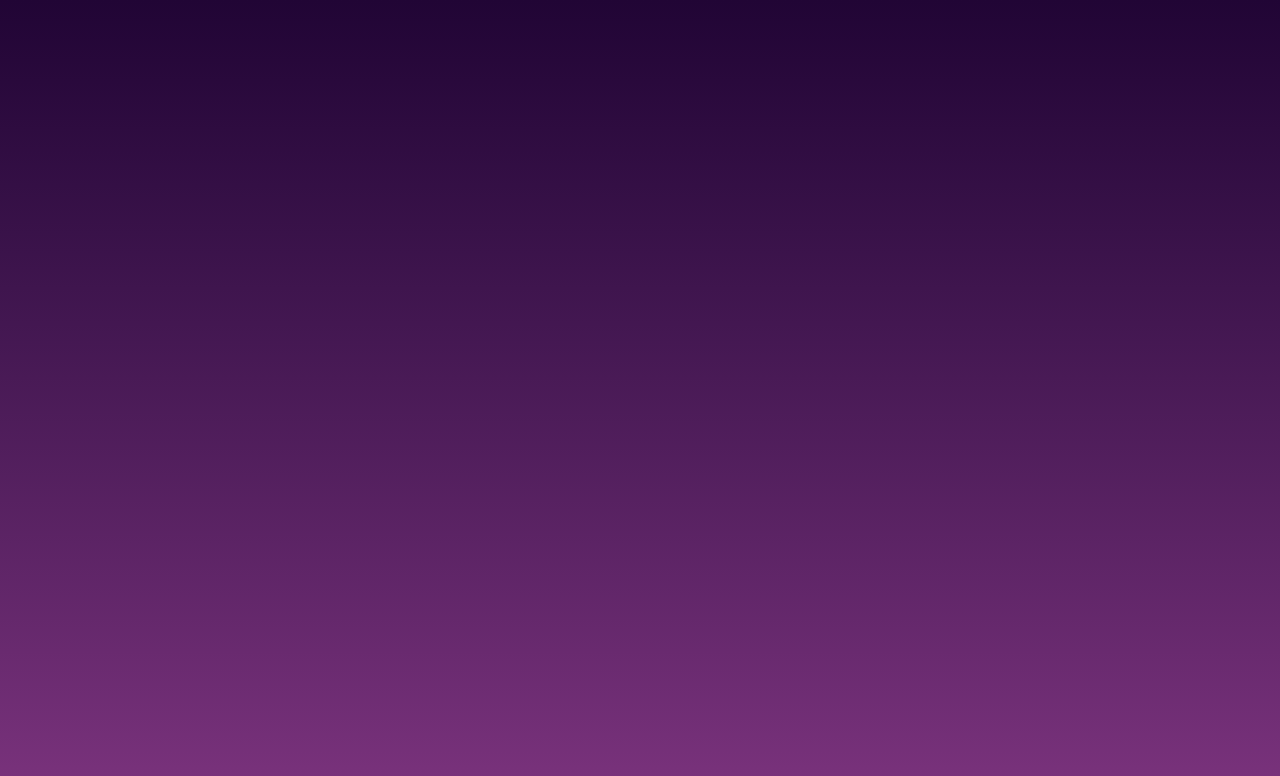
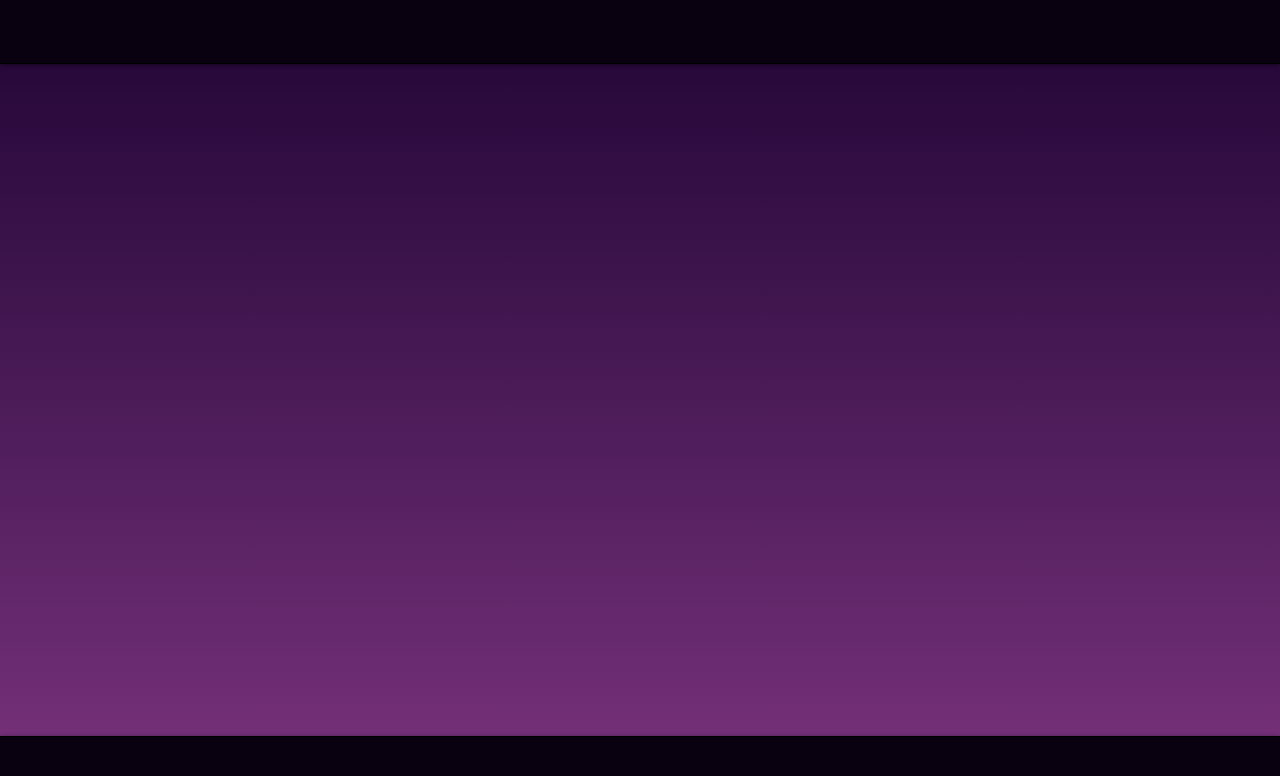
Before and after one commit to OfficialChanHen/Portfolio, a Next.js app: page /home in a window 1280 px wide. Shown: the top 776 px of the page. Built offline with nearby package versions, Linux system fonts and the light colour scheme.

Commit message:
basic header and footer

```diff
--- a/src/app/(tabs)/home/page.tsx
+++ b/src/app/(tabs)/home/page.tsx
@@ -27,25 +27,31 @@ export default function Home() {
     }, []);
 
     useGSAP(() => {
+        if (mounted === true) {
             gsap.to(".box", {
                 opacity: 0,
                 stagger: {
                     amount: 0.5,
                     from: "center",
                     grid: "auto",
+                },
+                onComplete: () => {
+                    gsap.set(boxContainerRef.current, { display: "none" });
                 }
             })
+        }
+
 
     }, { scope: boxContainerRef, dependencies: [maxBoxes] })
 
     if (mounted === false) {
-        return <div className="h-screen w-screen bg-black animate-pulse" />;
+        return <div className="h-screen w-screen bg-background" />;
     }
 
     function BoxGrid() {
         return (
             <div
-                className="h-screen w-screen bg-linear-to-b from-secondary to-highlight
+                className="box-container absolute z-10 h-screen w-screen
                             grid grid-cols-[repeat(auto-fill,minmax(100px,1fr))]
                             grid-rows-[repeat(auto-fill,minmax(100px,1fr))] gap-0 overflow-hidden"
                 ref={boxContainerRef}
@@ -59,7 +65,11 @@ export default function Home() {
 
 
     return(
+        <div className='relative h-screen w-screen flex flex-col justify-between items-center bg-linear-to-b from-secondary to-highlight'>
             <BoxGrid></BoxGrid>
+            <div className='header w-screen h-[4rem] flex flex-row bg-background border-b-1 border-black drop-shadow-sm/50'></div>
+            <div className='footer w-screen h-[4rem] flex flex-row bg-background border-t-1 border-black drop-shadow-sm/50'></div>
+        </div>
 
     );
 }
```
Lines whose indentation alone changed are shown as unchanged.
